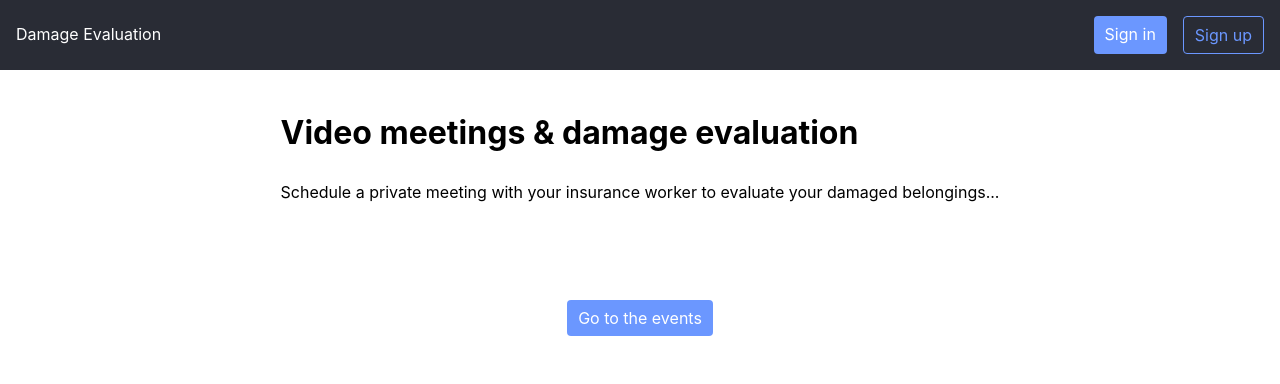
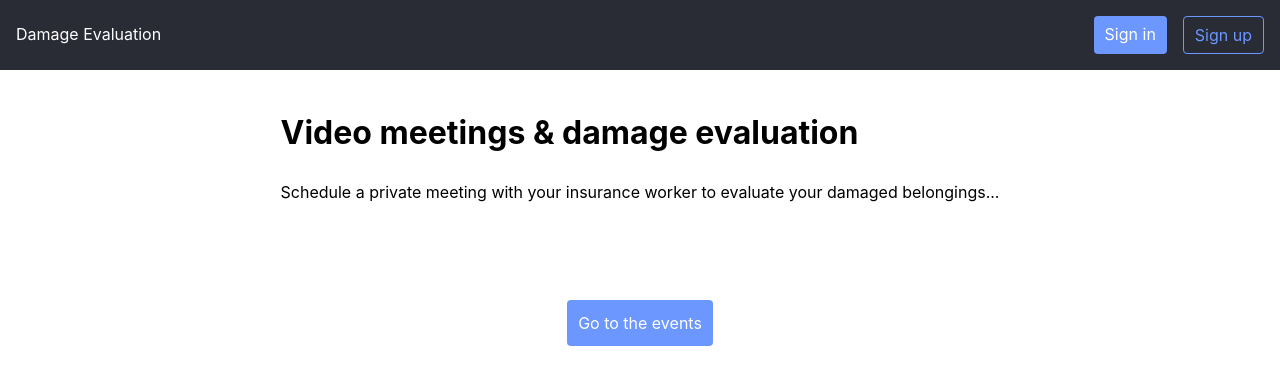
Before and after one commit to fleshascs/WebRTC-DamageEvaluation, a Next.js app in the folder frontend/: page / in a window 1280 px wide. Shown: the top 384 px of the page. Built offline with nearby package versions, Linux system fonts and the light colour scheme; no server answers.

Commit message:
home button

```diff
--- a/frontend/pages/index.tsx
+++ b/frontend/pages/index.tsx
@@ -1,12 +1,8 @@
 import Head from 'next/head';
 import Layout, { siteTitle } from '../components/layout';
 import utilStyles from '../styles/utils.module.css';
-import { getSortedPostsData } from '../lib/posts';
 import Link from 'next/link';
-import Date from '../components/date';
-import { List, ListDivider, ListItem } from '../components/List';
 import { PWAButton } from '../components/PWAButton';
-import { useEffect, useRef } from 'react';
 import { TopBar } from '../components/TopBar';
 import { GoogleButton } from '../components/GoogleButton';
 import homeStyles from '../styles/home.module.css';
@@ -24,7 +20,6 @@ export default function Home() {
       <TopBar backButton={false} title='Damage Evaluation' />
 
       <div className={classnames(utilStyles.container, utilStyles.p1, utilStyles.center)}>
-        {/* <img src="/images/sssss_iphone12black_portrait.png" width="150" /> */}
         <div className={utilStyles.center}>
           <div>
             <h1>Video meetings &amp; damage evaluation</h1>
@@ -39,7 +34,9 @@ export default function Home() {
             </Link> */}
 
             <Link href={user ? '/events' : '/login'}>
-              <a className={homeStyles.loginButton}>Go to the events</a>
+              <a className={classnames(homeStyles.loginButton, homeStyles.homeButton)}>
+                Go to the events
+              </a>
             </Link>
 
             <PWAButton />
--- a/frontend/styles/home.module.css
+++ b/frontend/styles/home.module.css
@@ -7,6 +7,10 @@
   margin-top: 30px;
   flex: 1;
   width: 100%;
+}
+
+.homeButton {
+  padding: 13px 11px !important;
 }
 
 .loginButton {
```
